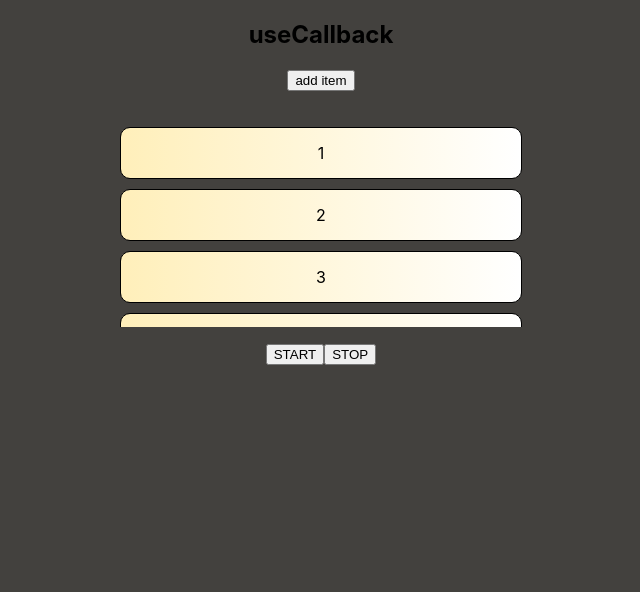
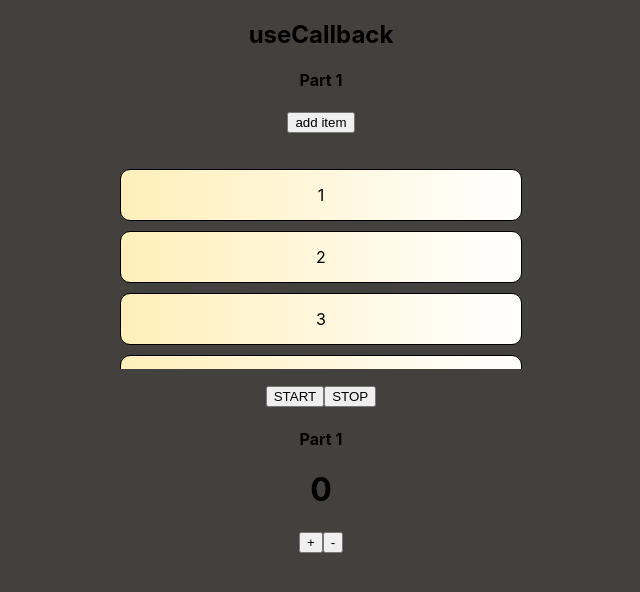
Before and after one commit to AndriiNyzhnyk1994/material-app, a React (Create React App) app: page / in a window 1280 px wide. Shown: the top 592 px of the page, without its empty margins (319-959 px from the left). Built offline with nearby package versions, Linux system fonts and the light colour scheme; the HTML template or start-up script is replaced by a standard one.

Commit message:
useCallback testing (part 2 done)

```diff
--- a/src/Lesson-4/Lesson4.jsx
+++ b/src/Lesson-4/Lesson4.jsx
@@ -9,7 +9,7 @@ export function Lesson4() {
     numbersRef.current = numbers
 
     const addNumber = () => {
-        setNumbers( prev => [...prev, prev[prev.length - 1] + 1])
+        setNumbers(prev => [...prev, prev[prev.length - 1] + 1])
     }
 
     const handleScroll = useCallback(() => {
@@ -25,9 +25,20 @@ export function Lesson4() {
     }
 
 
+    // -----------------------  Example 2 -------------------------
+
+    const [count, setCount] = useState(0)
+
+    const onPlus = useCallback(() => setCount(count => count + 1), [])
+    const onMinus = useCallback(() => setCount(count => count - 1), [])
+
+
+
+
     return (
         <div>
             <h2>useCallback</h2>
+            <h4>Part 1</h4>
             <button onClick={addNumber}>add item</button>
             <ul ref={ulRef} style={{ overflow: 'scroll', height: '200px' }} >
                 {numbers.map((n) => {
@@ -38,6 +49,24 @@ export function Lesson4() {
             </ul>
             <button onClick={start}>START</button>
             <button onClick={stop}>STOP</button>
+
+            <h4>Part 1</h4>
+            <h1>{count}</h1>
+            <Buttons onPlus={onPlus} onMinus={onMinus} />
         </div>
     )
 }
+
+
+const Buttons = React.memo(
+    ({ onPlus, onMinus }) => {
+        console.log('buttons render')
+
+        return (
+            <>
+                <button onClick={onPlus}>+</button>
+                <button onClick={onMinus}>-</button>
+            </>
+        )
+
+    })
```
